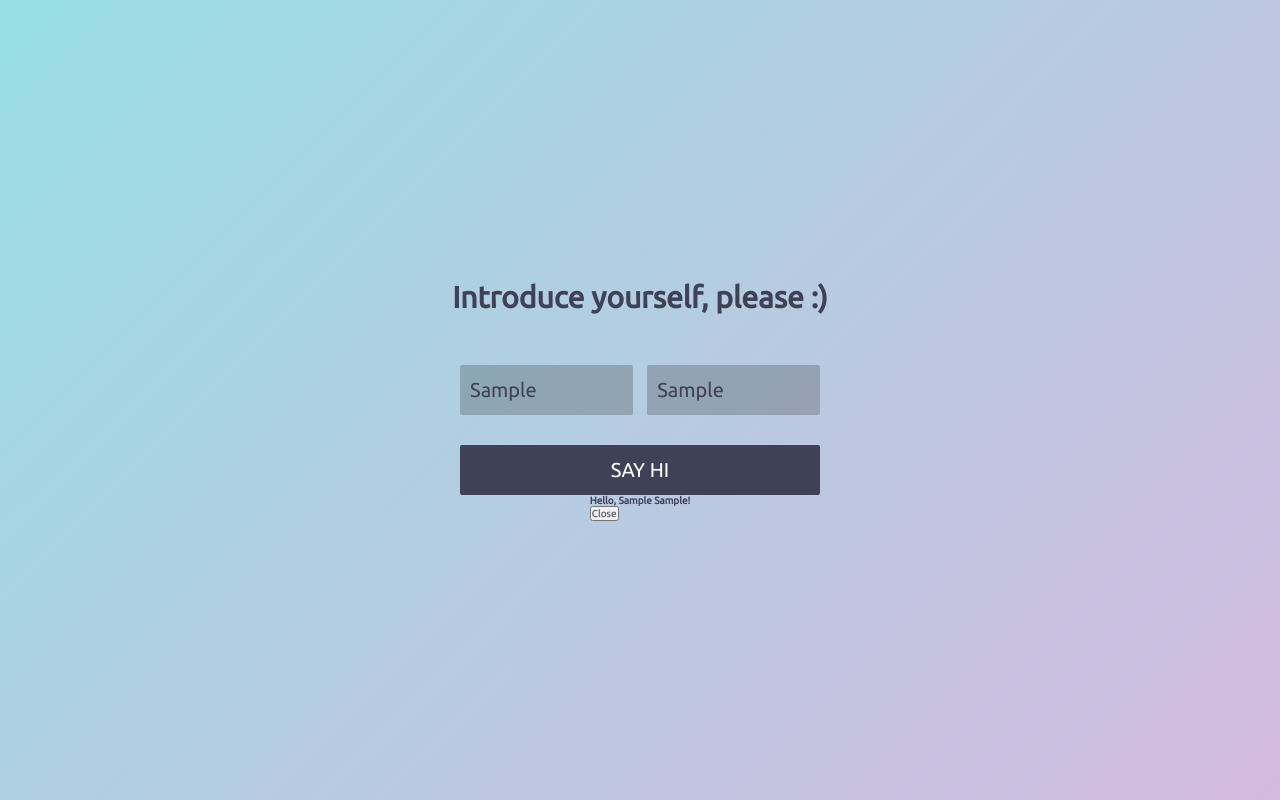
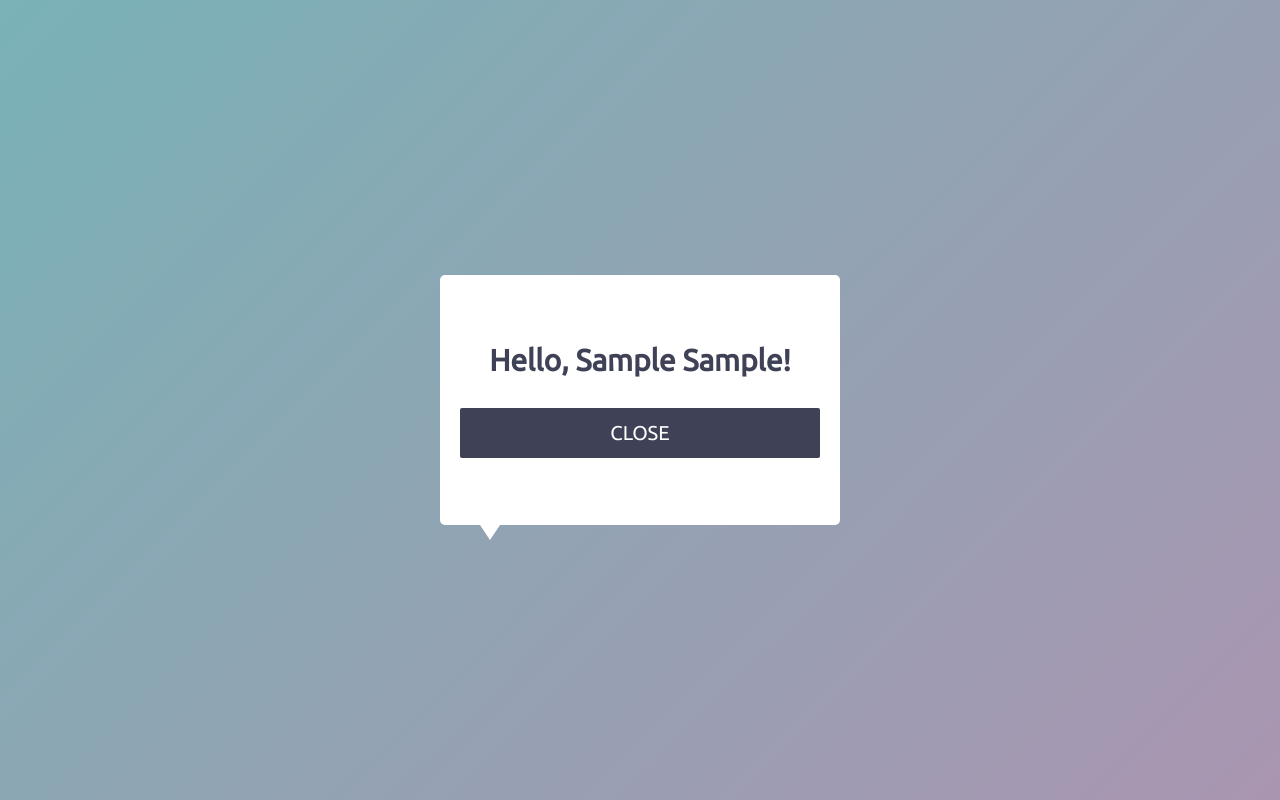
Before and after one commit to oksanaHulyaeva/mobx-app, a React app: page / in a window 1280 px wide. Both pictures are taken after typing "Sample", "Sample" into the empty fields and a click on the button "SAY HI". Built offline with nearby package versions, Linux system fonts and the light colour scheme.

Commit message:
fix: fix form validation

```diff
--- a/src/components/Form.tsx
+++ b/src/components/Form.tsx
@@ -1,6 +1,6 @@
 import React, { Component } from 'react';
 import { observer, inject } from 'mobx-react';
-import { observable } from 'mobx';
+//import { observable } from 'mobx';
 
 import { Store } from '../store/Store';
 const classNames = require('classnames');
@@ -12,25 +12,20 @@ interface FormProps {
 @inject('store')
 @observer
 class Form extends Component<FormProps>  {
-  @observable name:string = ''
-  @observable surname:string = ''
 
   handleFirstname = ({ currentTarget: { value } }: React.SyntheticEvent<HTMLInputElement>) => {
-      this.name = value
-      this.props.store.changeFirstname(this.name)
+      this.props.store.changeFirstname(value)
     }
 
   handleLastname = ({ currentTarget: { value } }: React.SyntheticEvent<HTMLInputElement>) => {
-    this.surname = value
-    this.props.store.changeLastname(this.surname)
+    this.props.store.changeLastname(value)
   }
 
   handleSayHiButton = () => {
     if (!this.props.store.isOpenModal
       && this.props.store.firstName
       && this.props.store.lastName) {
-      this.props.store.toggleModal();
-      console.log('open');
+      this.props.store.enableModal();
     }
   }
 
@@ -43,12 +38,13 @@ class Form extends Component<FormProps>  {
       <form
         className={"app-form"}
         onSubmit={this.handleFormSubmit}
+
       >
         <div className={"app-form__input-container"}>
           <input
             type="text"
             placeholder="Firstname"
-            value={this.name}
+            value={this.props.store.firstName}
             onChange={this.handleFirstname}
             className={classNames("input", "app-form__input")}
             autoFocus={true}
@@ -57,7 +53,7 @@ class Form extends Component<FormProps>  {
           <input
             type="text"
             placeholder="Lastname"
-            value={this.surname}
+            value={this.props.store.lastName}
             onChange={this.handleLastname}
             className={classNames("input", "app-form__input")}
             required
--- a/src/components/Modal.tsx
+++ b/src/components/Modal.tsx
@@ -2,6 +2,7 @@ import React, { Component } from 'react';
 import { observer, inject } from 'mobx-react';
 
 import { Store } from '../store/Store';
+const classNames = require('classnames');
 
 interface ModalProps {
   store?: Store
@@ -13,17 +14,26 @@ class Modal extends Component<ModalProps>  {
 
   handleCloseButton = () => {
     if (this.props.store.isOpenModal) {
-      this.props.store.toggleModal();
-      console.log('close');
+      this.props.store.disableModal();
+      this.props.store.firstName = '';
+      this.props.store.lastName = '';
     }
   }
 
   render() {
     return (
-      <div className={"app__modal"}>
-        <h2>{ `Hello, ${this.props.store.fullName}!`}</h2>
-        <button onClick={this.handleCloseButton}>Close</button>
-
+      <div className={classNames(
+        this.props.store.isOpenModal ? "app-modal" : "hidden"
+      )}>
+        <div className={"app-modal__content"}>
+          <h2 className={"app-modal__header"}>{ `Hello, ${this.props.store.fullName}!`}</h2>
+          <button
+            onClick={this.handleCloseButton}
+            className={classNames("button", "app-modal__button")}
+          >
+            Close
+          </button>
+        </div>
       </div>
     )
   }
--- a/src/sass/_app.scss
+++ b/src/sass/_app.scss
@@ -3,6 +3,7 @@
   min-width: 320px;
   min-height: 100vh;
   padding: 20px;
+  position: relative;
   background: linear-gradient(-45deg, #D4BADD, #97DEE4);
   @extend %flex-column-center;
   .app__header {
--- a/src/sass/_base.scss
+++ b/src/sass/_base.scss
@@ -8,10 +8,6 @@
   font-family: 'Ubuntu', sans-serif;
 }
 
-a {
-  text-decoration: none;
+.hidden {
+  display: none;
 }
-
-li {
-  list-style-type: none;
-}
--- a/src/sass/_constants.scss
+++ b/src/sass/_constants.scss
@@ -1,5 +1,5 @@
 //CONSTANTS
-$bg-color: #313940;
+
 $font-color: #3F4156;
 $transparent: rgba(0, 0, 0, .2);
 $transparent-hover: rgba(0, 0, 0, .3);
--- a/src/sass/_controls.scss
+++ b/src/sass/_controls.scss
@@ -5,3 +5,20 @@
   outline: none;
   @extend %transition;
 }
+
+.app-form__button,
+.app-modal__button {
+  margin-top: 3rem;
+  width: 100%;
+  max-width: 400px;
+  height: 50px;
+  font-size: 2rem;
+  color: #fff;
+  background: $font-color;
+  border-radius: 2px;
+  text-transform: uppercase;
+  &:hover {
+    color: #D4BADD;
+    background: #14171a;
+  }
+}
--- a/src/sass/_form.scss
+++ b/src/sass/_form.scss
@@ -17,19 +17,4 @@
       }
     }
   }
-  .app-form__button {
-    margin-top: 3rem;
-    width: 100%;
-    max-width: 400px;
-    height: 50px;
-    font-size: 2rem;
-    color: #fff;
-    background: $font-color;
-    border-radius: 2px;
-    text-transform: uppercase;
-    &:hover {
-      color: #D4BADD;
-      background: #14171a;
-    }
-  }
 }
--- a/src/sass/_modal.scss
+++ b/src/sass/_modal.scss
@@ -0,0 +1,35 @@
+.app-modal {
+  width: 100%;
+  padding: 20px;
+  position: absolute;
+  top: 0;
+  bottom: 0;
+  z-index: 10;
+  background: $transparent;
+  @extend %flex-column-center;
+  .app-modal__content {
+    width: 100%;
+    max-width: 400px;
+    min-height: 250px;
+    padding: 20px;
+    background: #fff;
+    border-radius: 5px;
+    position: relative;
+    @extend %flex-column-center;
+    .app-modal__header {
+      font-size: 3rem;
+      text-align: center;
+    }
+    &::before {
+      content: "";
+      width: 0;
+      height: 0;
+      left: 40px;
+      bottom: -15px;
+      position: absolute;
+      border-left: 10px solid transparent;
+      border-top: 15px solid #fff;
+      border-right: 10px solid transparent;
+    }
+  }
+}
--- a/src/store/Store.ts
+++ b/src/store/Store.ts
@@ -26,8 +26,11 @@ export class Store {
     this.lastName = value;
   }
 
-  @action toggleModal () {
-    this.isOpenModal = !this.isOpenModal;
+  @action enableModal () {
+    this.isOpenModal = true;
+  }
+  @action disableModal () {
+    this.isOpenModal = false;
   }
 }
 
```
